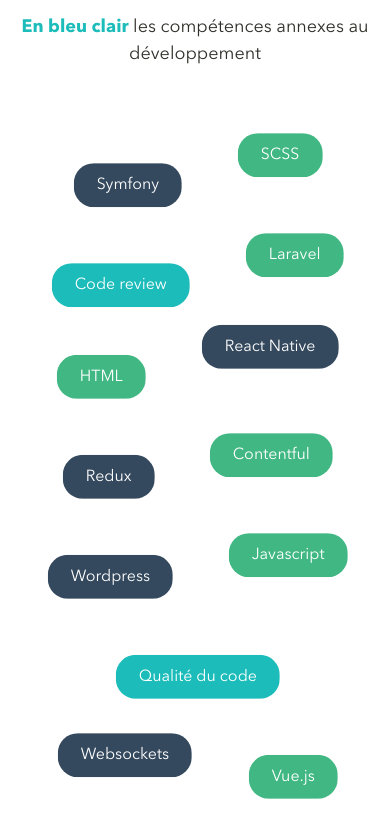
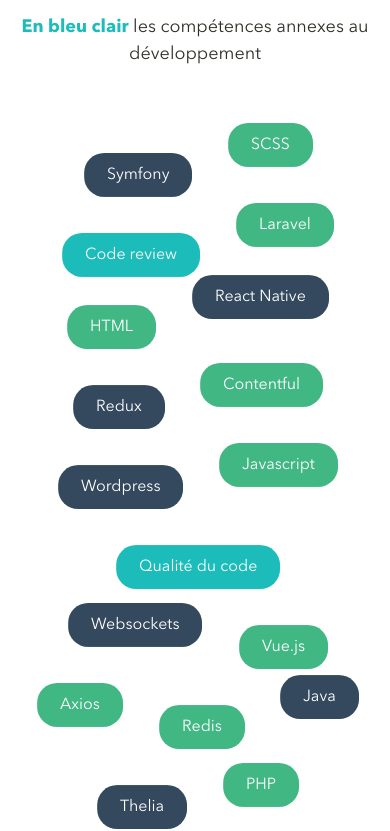
Before and after one commit to benjamin-grilleres/ben-website, a Nuxt app: page / in a window 390 px wide. Shown: the part 2702-3533 px from the top of the page. Built offline with nearby package versions, Linux system fonts and the light colour scheme.

Commit message:
reduce margin bubbles component mobile

```diff
--- a/components/homepage/BubblesComponent.vue
+++ b/components/homepage/BubblesComponent.vue
@@ -65,6 +65,9 @@
       display: inline-block;
       position: relative;
 
+      @media screen and (max-width: 768px) {
+        margin: 18px;
+      }
 
 
       &:nth-child(even) {
```
